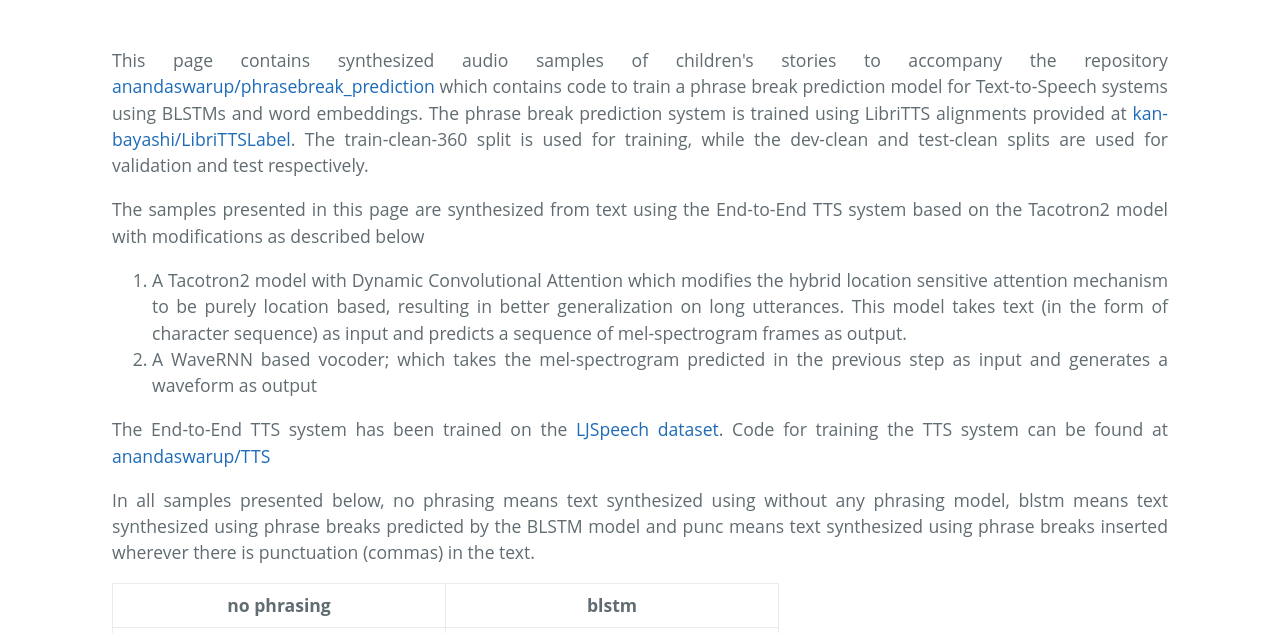
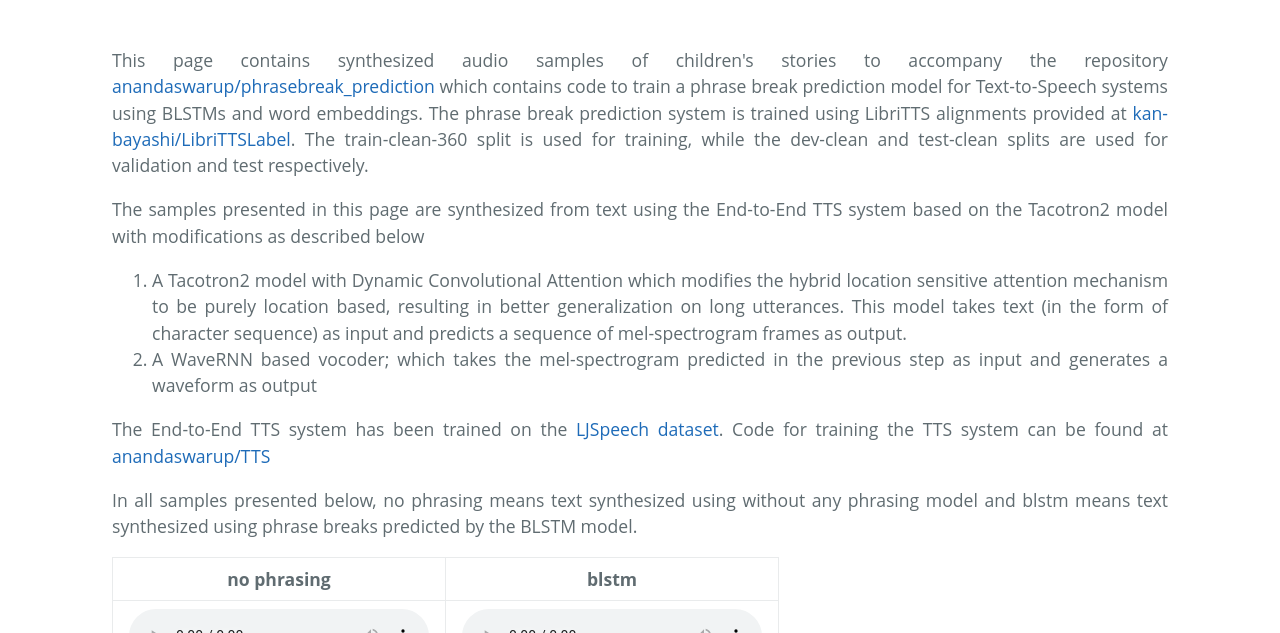
Before and after one commit to anandaswarup/phrase_break_prediction, a plain HTML site: page index.html in a window 1280 px wide. Shown: the part 136-769 px from the top of the page. Drawn offline with Linux system fonts and the light colour scheme.

Commit message:
index.html

```diff
--- a/index.html
+++ b/index.html
@@ -45,10 +45,8 @@
         <br />
         </p>
         <p>
-            In all samples presented below, no phrasing means text synthesized using without any phrasing model,
-            blstm means text synthesized using phrase breaks predicted by the BLSTM model and punc means text
-            synthesized using phrase breaks inserted wherever there is punctuation (commas) in the text.
-            <br />
+            In all samples presented below, no phrasing means text synthesized using without any phrasing model and
+            blstm means text synthesized using phrase breaks predicted by the BLSTM model.
         </p>
         <p>
         <table>
```
